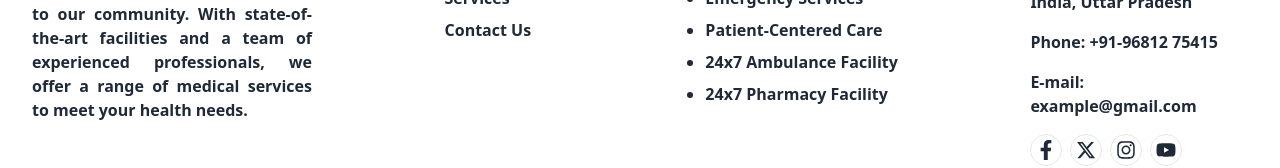
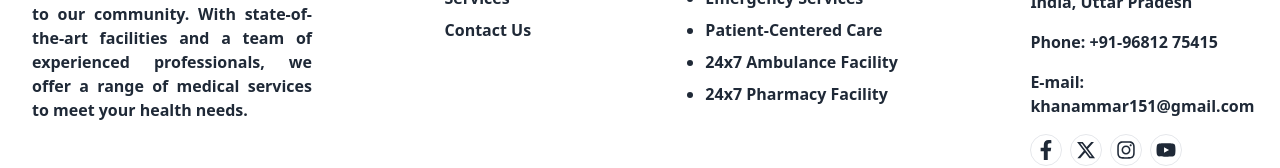
Before and after one commit to Rajit909/pulse-hospital, a React (Vite) app: page / in a window 1280 px wide. Shown: the part 7174-7342 px from the top of the page. Built offline with nearby package versions, Linux system fonts and the light colour scheme.

Commit message:
Update Footer.jsx

```diff
--- a/src/components/shared/Footer.jsx
+++ b/src/components/shared/Footer.jsx
@@ -113,7 +113,7 @@ const Footer = () => {
                  <ul>
                   <li className=" mb-4 font-semibold dark:font-thin"><span className=" font-bold">Address:</span> 14 Civil Lines, Khurram Gautia Road near brBiyavani Kothi, Bareilly, India, Uttar Pradesh</li>
                   <li className=" mb-4 font-semibold dark:font-thin"><span className=" font-bold">Phone:</span> +91-96812 75415</li>
-                  <li className=" mb-4 font-semibold dark:font-thin"><span className=" font-bold">E-mail:</span> example@gmail.com</li>
+                  <li className=" mb-4 font-semibold dark:font-thin"><span className=" font-bold">E-mail:</span> khanammar151@gmail.com</li>
                  </ul>
                 </div>
 
```
